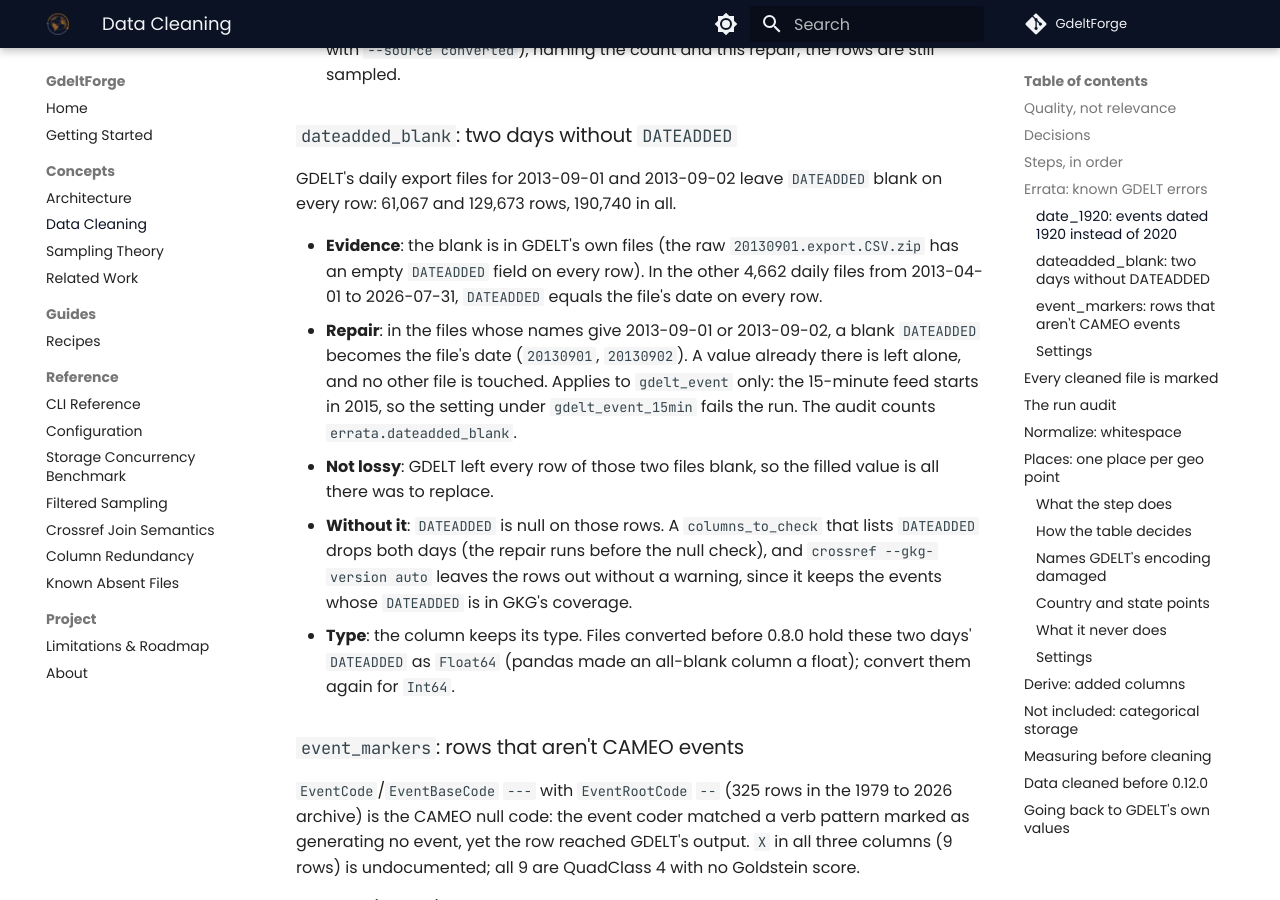
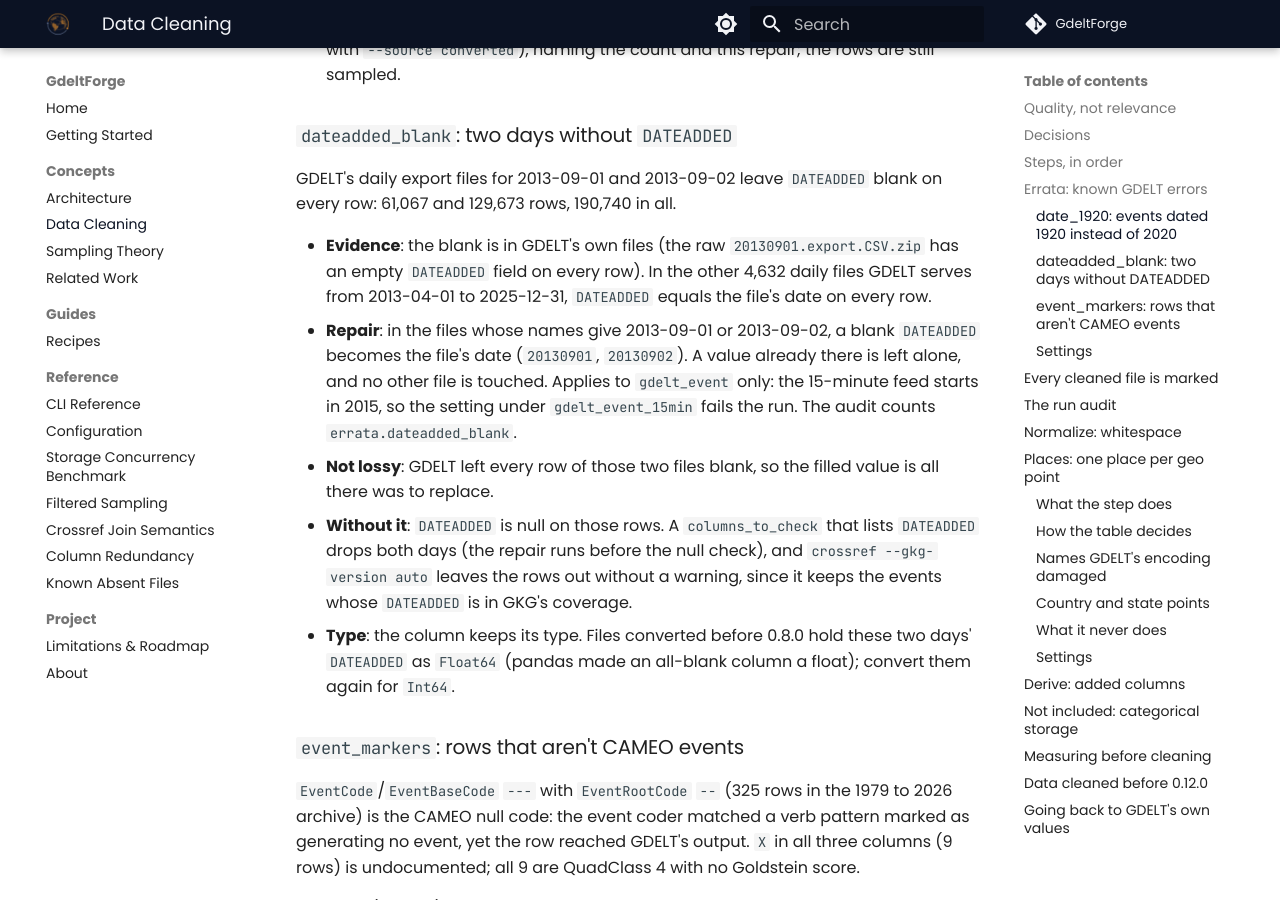
Before and after one commit to Vinicius-Teixeirac/GdeltForge, an MkDocs documentation site: the page built from docs/data-cleaning.md, in a window 1280 px wide and 900 px high, scrolled down 4923 px. Built offline with MkDocs 1.6.1 and Material for MkDocs 9.7.7, drawn with Linux system fonts in a browser that asks for light colours; comment, search, counter and statistics services are not loaded.

Commit message:
docs(clean): count the other daily files over the archive GDELT serves
The previous count, 4,662 daily files from 2013-04-01 to 2026-07-31,
came from a converted archive that lacks 2024-01-01 and the first half
of 2026, though GDELT serves them. From 2013-04-01 to 2025-12-31,
the window Known Absent Files audits, GDELT serves 4,634 daily files:
its daily index lists 4,636, two of which return 404. In every one of
them but the two blank days, 4,632 files, DATEADDED equals the file's
date on every row. The docs, the CHANGELOG and the code comment now
give that count and window.

Claude Code has been used: the prompt below condenses a multi-message
session (the independent QA pass on the 0.14.1.dev1 candidate, its
report, and the user's decisions):

    The independent QA pass on gdeltforge 0.14.1.dev1 passed every
    check and left observations. Fix them before release and build a
    dev2 candidate for a new QA pass: the data cleaning page still says
    there are two errata steps, its run-audit table doesn't list
    errata.dateadded_blank and doesn't say an audit can lack a rule's
    column, the CHANGELOG says only events is cleaned again after the
    upgrade though events-15min is too, the CLI reference shortens
    three Demand code names, and the count of other daily files given
    for dateadded_blank (4,664) is wrong for its window. Refuse
    dateadded_blank under gdelt_event_15min, where it can never apply
    but still changes the fingerprint and the files' metadata.

Co-Authored-By: Claude Opus 5.5 <noreply@anthropic.com>

```diff
--- a/docs/data-cleaning.md
+++ b/docs/data-cleaning.md
@@ -136,8 +136,8 @@ blank on every row: 61,067 and 129,673 rows, 190,740 in all.
 
 - **Evidence**: the blank is in GDELT's own files (the raw
   `20130901.export.CSV.zip` has an empty `DATEADDED` field on every row).
-  In the other 4,662 daily files from 2013-04-01 to 2026-07-31,
-  `DATEADDED` equals the file's date on every row.
+  In the other 4,632 daily files GDELT serves from 2013-04-01 to
+  2025-12-31, `DATEADDED` equals the file's date on every row.
 - **Repair**: in the files whose names give 2013-09-01 or 2013-09-02,
   a blank `DATEADDED` becomes the file's date (`20130901`, `20130902`).
   A value already there is left alone, and no other file is touched.
```
Also changed, not shown: CHANGELOG.md (+1 -1 lines), 1 other file.
